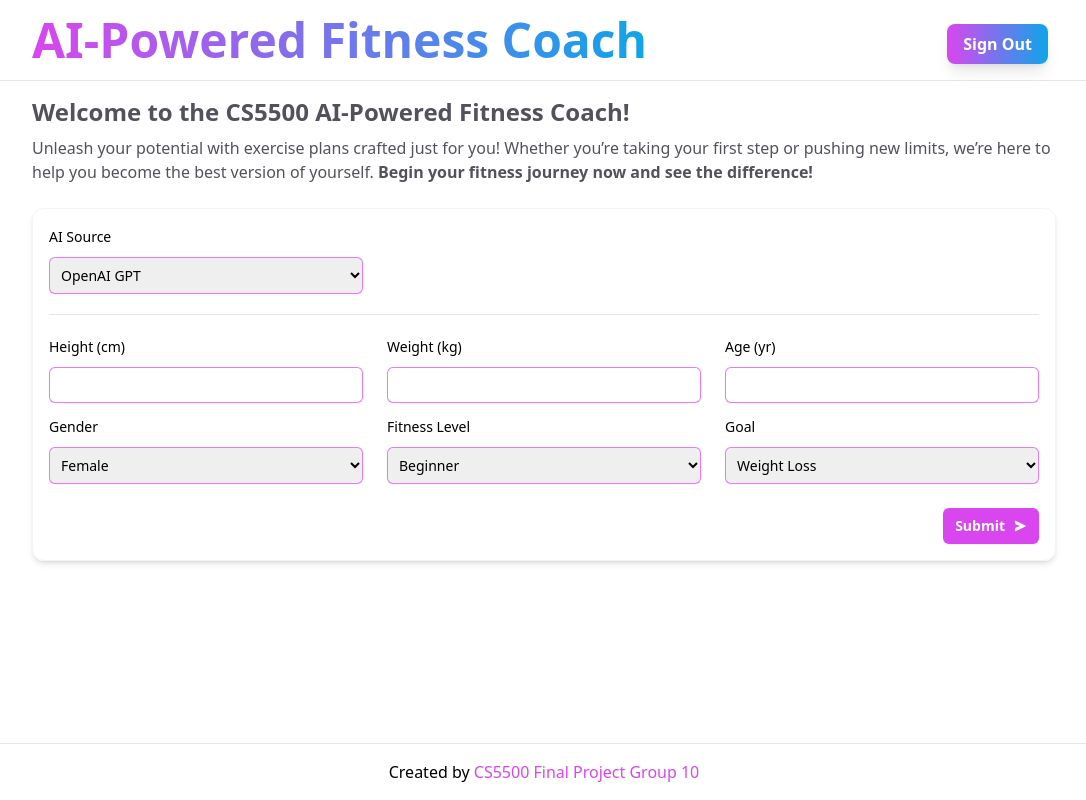
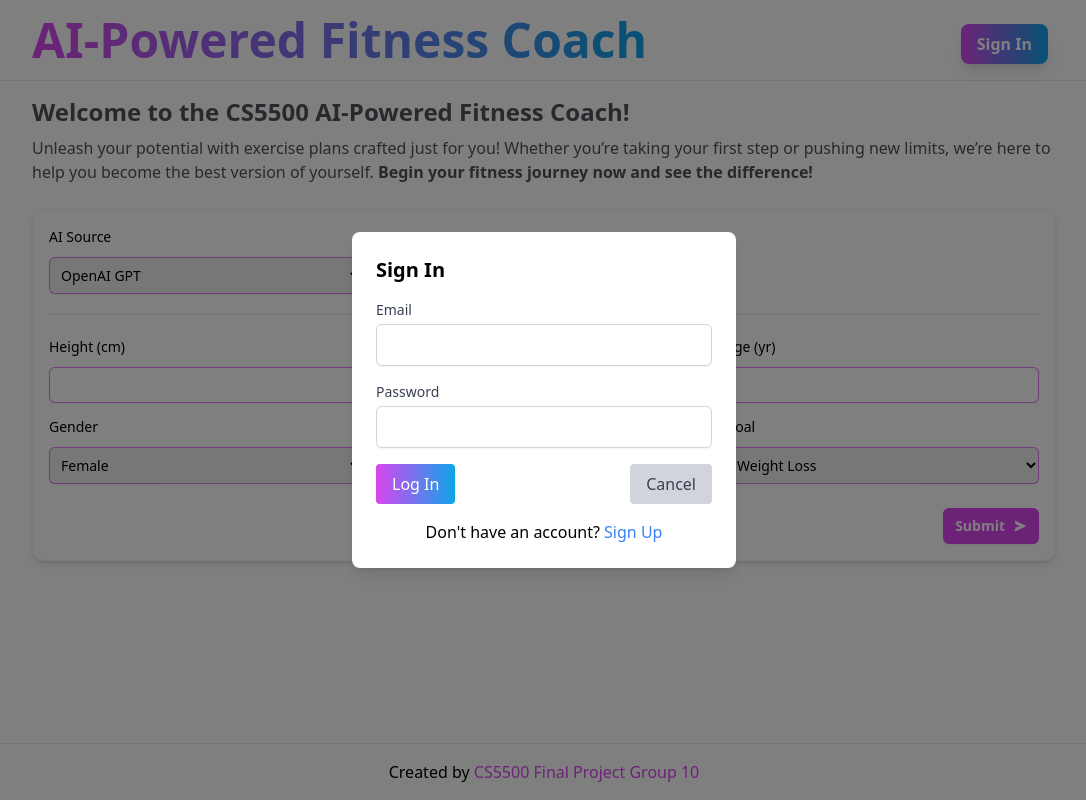
Before and after one commit to gstgrace/ai_fitness_coach_deploy_1208, a Next.js app: page / in a window 1280 px wide. Both pictures are taken after a click on the button "Sign In". Shown: the whole page, without its empty margins (96-1182 px from the left). Built offline with nearby package versions, Linux system fonts and the light colour scheme.

Commit message:
login signup api

```diff
--- a/components/AuthButton.js
+++ b/components/AuthButton.js
@@ -1,24 +1,83 @@
 import React, { useState } from "react";
+import LoginModal from "./LoginModal";
 
 export default function AuthButton() {
-  const [isAuthenticated, setIsAuthenticated] = useState(false);
+  const [isAuthenticated, setIsAuthenticated] = useState(false);  // Track if the user is logged in
+  const [showModal, setShowModal] = useState(false);  // Track modal visibility
 
+  // Handle authentication (login or logout)
   const handleAuth = () => {
     if (isAuthenticated) {
-      // Add logout logic here
+      // Logout logic: clear user data, mark as logged out
       setIsAuthenticated(false);
+      // Optionally, clear localStorage or cookies
     } else {
-      // Add login logic here
+      // Show the login/signup modal
+      setShowModal(true);
+    }
+  };
+
+  const handleModalClose = () => {
+    setShowModal(false);  // Close the modal
+  };
+
+  const handleSignUp = async (email, password) => {
+    // Call the API for user sign-up
+    const response = await fetch("/api/signup", {
+      method: "POST",
+      headers: {
+        "Content-Type": "application/json",
+      },
+      body: JSON.stringify({ email, password }),
+    });
+
+    const data = await response.json();
+    if (data.message === "User created successfully") {
+      // Handle success (e.g., mark as authenticated)
       setIsAuthenticated(true);
+      console.log("Signup successful");
+    } else {
+      // Handle error (e.g., show error message)
+      console.error(data.message);
+    }
+  };
+
+  const handleLogin = async (email, password) => {
+    // Call the API for user login
+    const response = await fetch("/api/login", {
+      method: "POST",
+      headers: {
+        "Content-Type": "application/json",
+      },
+      body: JSON.stringify({ email, password }),
+    });
+
+    const data = await response.json();
+    if (data.message === "Login successful") {
+      // Handle success (e.g., mark as authenticated)
+      setIsAuthenticated(true);
+      console.log("Login successful");
+    } else {
+      // Handle error (e.g., show error message)
+      console.error(data.message);
     }
   };
 
   return (
+    <>
       <button
         onClick={handleAuth}
         className="px-4 py-2 rounded-lg text-white font-semibold bg-gradient-to-r from-[#d946ef] to-[#0ea5e9] hover:from-[#a23dc7] hover:to-[#087fbe] transition duration-300 ease-in-out shadow-lg"
       >
         {isAuthenticated ? "Sign Out" : "Sign In"}
       </button>
+      {showModal && (
+        <LoginModal
+          onClose={handleModalClose}
+          onSignUp={handleSignUp}
+          onLogin={handleLogin}
+        />
+      )}
+    </>
   );
 }
--- /dev/null
+++ b/components/LoginModal.js
@@ -0,0 +1,102 @@
+import React, { useState } from "react";
+
+export default function LoginModal({ onClose, onLogin, onSignUp, loading }) {
+  const [isSignUp, setIsSignUp] = useState(false);  // Toggle between login and sign up
+  const [email, setEmail] = useState("");
+  const [password, setPassword] = useState("");
+
+  // Handle login form submission
+  const handleLoginSubmit = async (e) => {
+    e.preventDefault();
+    try {
+      await onLogin(email, password);  // Call login handler passed as prop
+      onClose();  // Close the modal on successful login
+    } catch (err) {
+      console.log('Login error:', err.response?.data?.message || err.message);  // Log the error message from the server
+    }
+  };
+
+  // Handle sign-up form submission
+  const handleSignUpSubmit = async (e) => {
+    e.preventDefault();
+    try {
+      await onSignUp(email, password);  // Call sign-up handler passed as prop
+      onClose();  // Close the modal on successful sign-up
+    } catch (err) {
+      console.log('Sign-up error:', err.response?.data?.message || err.message);  // Log the error message from the server
+    }
+  };
+
+  return (
+    <div className="fixed inset-0 bg-black bg-opacity-50 flex justify-center items-center z-50">
+      <div className="bg-white p-6 rounded-lg shadow-lg w-96">
+        <h2 className="text-xl font-bold mb-4">{isSignUp ? "Sign Up" : "Sign In"}</h2>
+
+        <form onSubmit={isSignUp ? handleSignUpSubmit : handleLoginSubmit}>
+          <div className="mb-4">
+            <label className="block text-sm font-medium text-gray-700">Email</label>
+            <input
+              type="email"
+              className="mt-1 block w-full border border-gray-300 rounded-md shadow-sm p-2 focus:ring-blue-500 focus:border-blue-500"
+              value={email}
+              onChange={(e) => setEmail(e.target.value)}
+              required
+            />
+          </div>
+
+          <div className="mb-4">
+            <label className="block text-sm font-medium text-gray-700">Password</label>
+            <input
+              type="password"
+              className="mt-1 block w-full border border-gray-300 rounded-md shadow-sm p-2 focus:ring-blue-500 focus:border-blue-500"
+              value={password}
+              onChange={(e) => setPassword(e.target.value)}
+              required
+            />
+          </div>
+
+          <div className="flex justify-between items-center">
+            <button
+              type="submit"
+              className="px-4 py-2 bg-gradient-to-r from-[#d946ef] to-[#0ea5e9] text-white rounded hover:from-[#a23dc7] hover:to-[#087fbe]"
+              disabled={loading}
+            >
+              {loading ? "Loading..." : isSignUp ? "Sign Up" : "Log In"}
+            </button>
+            <button
+              type="button"
+              className="px-4 py-2 bg-gray-300 text-gray-700 rounded hover:bg-gray-400"
+              onClick={onClose}
+            >
+              Cancel
+            </button>
+          </div>
+        </form>
+
+        <div className="mt-4 text-center">
+          {isSignUp ? (
+            <p>
+              Already have an account?{" "}
+              <button
+                onClick={() => setIsSignUp(false)}
+                className="text-blue-500 hover:text-blue-700"
+              >
+                Log In
+              </button>
+            </p>
+          ) : (
+            <p>
+              Don't have an account?{" "}
+              <button
+                onClick={() => setIsSignUp(true)}
+                className="text-blue-500 hover:text-blue-700"
+              >
+                Sign Up
+              </button>
+            </p>
+          )}
+        </div>
+      </div>
+    </div>
+  );
+}
--- a/package.json
+++ b/package.json
@@ -13,10 +13,13 @@
     "@google-ai/generativelanguage": "^2.7.0",
     "@google-cloud/vertexai": "^1.9.0",
     "autoprefixer": "10.4.14",
+    "bcryptjs": "^2.4.3",
     "chokidar": "^4.0.1",
     "dotenv": "^16.4.5",
     "google-auth-library": "^8.9.0",
     "html2pdf.js": "^0.10.1",
+    "jsonwebtoken": "^9.0.2",
+    "mongodb": "^6.11.0",
     "next": "13.4.7",
     "node-fetch": "^3.3.2",
     "openai": "^4.71.0",
--- /dev/null
+++ b/pages/api/login.js
@@ -0,0 +1,46 @@
+import bcrypt from 'bcryptjs';
+import clientPromise from '../../utils/mongodb';
+import jwt from 'jsonwebtoken';
+
+// Login API Route
+export default async function handler(req, res) {
+  if (req.method !== 'POST') {
+    return res.status(405).json({ message: 'Method Not Allowed' });
+  }
+
+  const { email, password } = req.body;
+
+  if (!email || !password) {
+    return res.status(400).json({ message: 'Email and password are required' });
+  }
+
+  try {
+    // Connect to MongoDB
+    const client = await clientPromise;
+    const db = client.db('fitnessDB');
+
+    // Find the user by email
+    const user = await db.collection('users').findOne({ email });
+    if (!user) {
+      return res.status(401).json({ message: 'Invalid email or password. Please check your credentials.' });
+    }
+
+    // Compare the password
+    const isMatch = await bcrypt.compare(password, user.password);
+    if (!isMatch) {
+      return res.status(401).json({ message: 'Invalid email or password. Please check your credentials.' });
+    }
+
+    // Generate JWT token
+    const token = jwt.sign(
+      { userId: user._id, email: user.email },
+      process.env.JWT_SECRET_KEY,
+      { expiresIn: '1h' }
+    );
+
+    return res.status(200).json({ message: 'Login successful', token });
+  } catch (error) {
+    console.error("Error occurred during login:", error);
+    return res.status(500).json({ message: 'Server error. Please try again later.', error: error.message });
+  }
+}
--- /dev/null
+++ b/pages/api/signup.js
@@ -0,0 +1,41 @@
+import bcrypt from 'bcryptjs';
+import clientPromise from '../../utils/mongodb';
+
+// Sign Up API Route
+export default async function handler(req, res) {
+  if (req.method !== 'POST') {
+    return res.status(405).json({ message: 'Method Not Allowed' });
+  }
+
+  const { email, password } = req.body;
+
+  if (!email || !password) {
+    return res.status(400).json({ message: 'Email and password are required' });
+  }
+
+  try {
+    // Connect to MongoDB
+    const client = await clientPromise;
+    const db = client.db('fitnessDB');
+
+    // Check if user already exists
+    const existingUser = await db.collection('users').findOne({ email });
+    if (existingUser) {
+      return res.status(409).json({ message: 'User already exists' });
+    }
+
+    // Hash the password before storing
+    const hashedPassword = await bcrypt.hash(password, 10);
+
+    // Insert new user into the database
+    const result = await db.collection('users').insertOne({
+      email,
+      password: hashedPassword,
+    });
+
+    return res.status(201).json({ message: 'User created successfully', userId: result.insertedId });
+  } catch (error) {
+    console.error("Error occurred during signup:", error);
+    return res.status(500).json({ message: 'Server error', error: error.message });
+  }
+}
--- /dev/null
+++ b/utils/mongodb.js
@@ -0,0 +1,18 @@
+import { MongoClient } from 'mongodb';
+
+const uri = process.env.MONGODB_URI;
+const options = {
+  useUnifiedTopology: true,
+};
+
+if (!uri) {
+  throw new Error('Mongo URI is missing from the environment variables.');
+}
+
+let client;
+let clientPromise;
+
+client = new MongoClient(uri, options);
+clientPromise = client.connect();
+
+export default clientPromise;
```
Also changed, not shown: utils/db.js (deleted, +0 -20 lines), 1 other file (tests, documents, lock files or other folders). Lines whose indentation alone changed are shown as unchanged.
